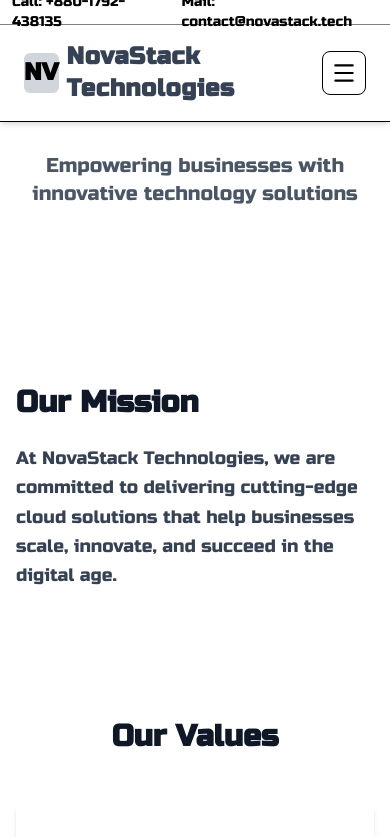
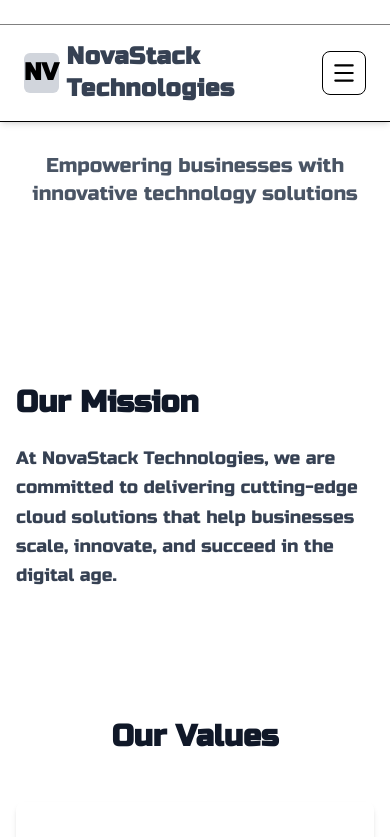
Before and after one commit to PotatoPeeZy/novastack_tech, a Next.js app: page /about in a window 390 px wide. Shown: the top 837 px of the page. Built offline with nearby package versions, Linux system fonts and the light colour scheme.

Commit message:
added some styles to the minibar

```diff
--- a/components/Header/Minibar.js
+++ b/components/Header/Minibar.js
@@ -3,14 +3,14 @@
 import React from "react";
 
 function Minibar() {
-  const linkClasses = "transition hover:text-[rgb(1,58,70)]";
+  const linkClasses = "hidden md:block transition hover:text-[rgb(1,58,70)]";
 
   return (
     <div className="flex flex-row h-3 text-sm font-extralight gap-4 justify-end items-center p-3">
       <Link className={linkClasses} href={"tel:01792438135"}>
         Call: +880-1792-438135
       </Link>
-      <Link href={"mailto:contact@novastack.tech"}>
+      <Link className={linkClasses} href={"mailto:contact@novastack.tech"}>
         Mail: contact@novastack.tech
       </Link>
     </div>
```
